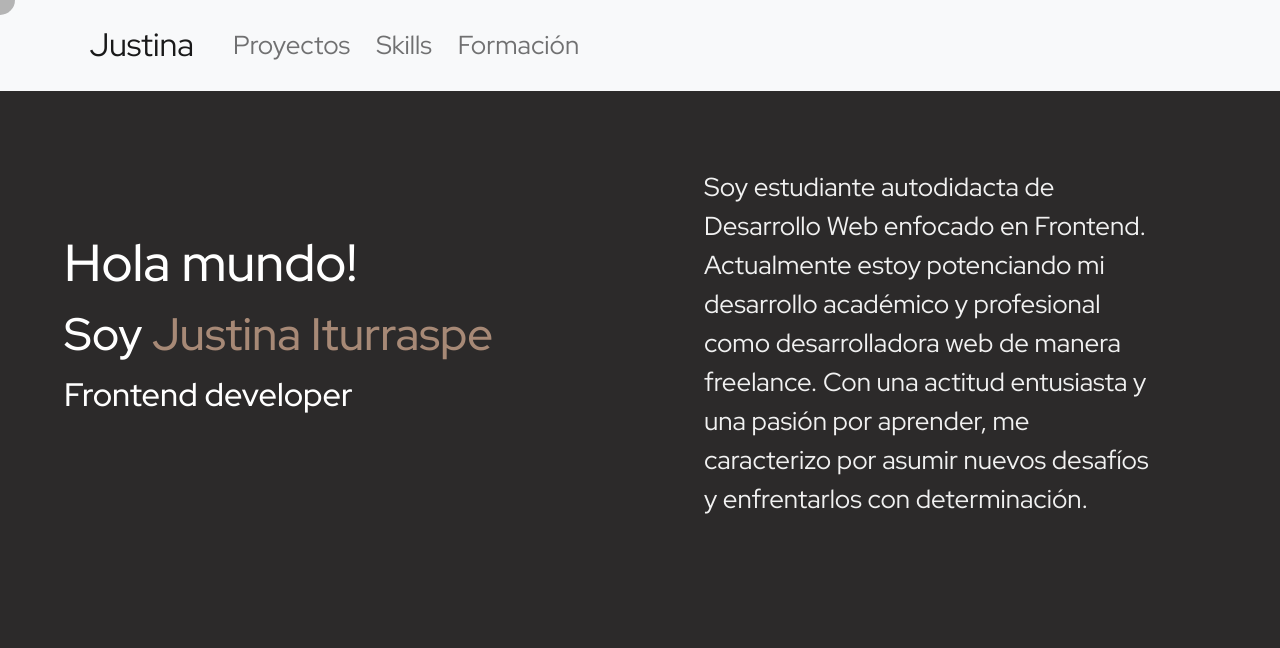
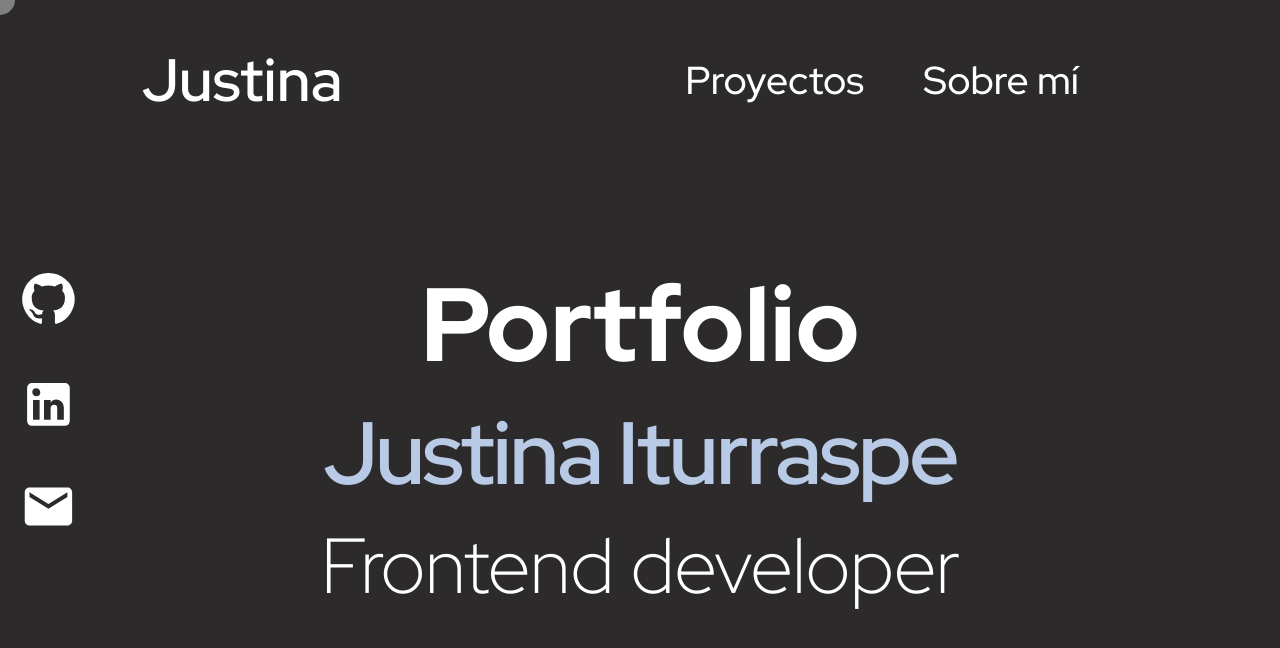
Before and after one commit to justinait/my-portfolio, a React (Create React App) app: page / in a window 1280 px wide. Shown: the top 648 px of the page. Built offline with nearby package versions, Linux system fonts and the light colour scheme; a web font is replaced by a local one.

Commit message:
CAMBIOS MODERNOS

```diff
--- a/public/index.html
+++ b/public/index.html
@@ -2,7 +2,7 @@
 <html lang="en">
   <head>
     <meta charset="utf-8" />
-    <link rel="icon" href="%PUBLIC_URL%/animation-fotocv.png" />
+    <link rel="icon" href="%PUBLIC_URL%/logo.png" />
     <meta name="viewport" content="width=device-width, initial-scale=1" />
     <meta name="theme-color" content="#000000" />
     <meta
--- a/src/App.js
+++ b/src/App.js
@@ -3,10 +3,9 @@ import Footer from './components/Footer/Footer';
 import { BrowserRouter, Route, Routes } from 'react-router-dom';
 import Projects from './components/Projects/Projects';
 import Header from './components/Header/Header';
-import Education from './components/Education/Education';
-import Skills from './components/Skills/Skills';
 import Home from './components/Home/Home';
 import { useState } from 'react';
+import About from './components/About/About';
 
 function App() {
   const [cursorPosition, setCursorPosition] = useState({ x: 0, y: 0 });
@@ -20,11 +19,14 @@ function App() {
       <div onMouseMove={handleMouseMove} className="app-container">
         <Header />
         <Routes>
+
           <Route path='/' element={<Home />} />
-          <Route path='/education' element={<Education />} />
+          <Route path='/about' element={<About />} />
           <Route path='/projects' element={<Projects />} />
-          <Route path='/skills' element={<Skills />} />
+
         </Routes>
+
+      {/* <Footer/> */}
         <div className="cursor" style={{ left: cursorPosition.x, top: cursorPosition.y }}></div>
       </div>
     </BrowserRouter>
--- /dev/null
+++ b/src/components/About/About.css
@@ -0,0 +1,20 @@
+.aboutText {
+
+    height: 70vh;
+    color: white;
+    width: 71vw;
+    margin: 25% auto 0;
+    text-align: left;
+    font-weight: 300;
+    font-size: large;
+}
+
+
+@media (min-width:624px) {
+    .aboutText {
+        margin: 10% auto 0;
+        font-size: larger;
+        height: 60vh;
+    }
+
+}
--- /dev/null
+++ b/src/components/About/About.js
@@ -0,0 +1,23 @@
+import React from 'react'
+import Education from '../Education/Education'
+import Skills from '../Skills/Skills'
+import './About.css'
+
+function About() {
+  return (
+    <div>
+        <p className='aboutText'>
+            Soy Justina, estudiante autodidacta de Desarrollo Web enfocado en Frontend.
+            Actualmente estoy potenciando mi desarrollo
+            académico y profesional como desarrolladora web
+            de manera freelance. Con una actitud entusiasta y
+            una pasión por aprender, me caracterizo por asumir
+            nuevos desafíos y enfrentarlos con determinación.
+        </p>
+        <Education />
+        <Skills />
+    </div>
+  )
+}
+
+export default About
--- a/src/components/Footer/Footer.css
+++ b/src/components/Footer/Footer.css
@@ -1,16 +1,34 @@
 .socialMedia {
-    background-color: #f1f1f1;
     padding: 1em 0;
     text-align: center;
-    position: absolute;
     bottom: 0;
     width: 100%;
+    position: fixed;
 }
 
 .socialMediaIcon {
-    margin: 0px 20px;
+    margin: 20px;
+    color: white;
 }
 
 .socialMediaIcon:hover {
-    color:grey;
+    color: #b8cae6;
+
 }
+
+@media (min-width:624px) {
+    .socialMedia{
+        display: flex;
+        position: absolute;
+        top: 219px;
+        width: -moz-fit-content;
+        width: fit-content;
+        flex-direction: column;
+        align-items: center;
+        position: absolute;
+        background: unset;
+    }
+    .socialMedia a {
+        margin: 5%;
+    }
+}
--- a/src/components/Footer/Footer.js
+++ b/src/components/Footer/Footer.js
@@ -2,7 +2,6 @@ import React from 'react'
 import GitHubIcon from '@mui/icons-material/GitHub';
 import LinkedInIcon from '@mui/icons-material/LinkedIn';
 import EmailIcon from '@mui/icons-material/Email';
-import DoneIcon from '@mui/icons-material/Done';
 import './Footer.css'
 
 function Footer() {
--- a/src/components/Header/Header.css
+++ b/src/components/Header/Header.css
@@ -1,51 +1,51 @@
-.navbarItems {
-    padding: 10px;
+.navbar {
+    display: flex;
+    justify-content: space-around !important;
+    align-items: center;
+    height: 16vh;
+}
+.rightNavbar {
+    display: flex;
+    justify-content: space-between;
+    width: 40%;
+}
+.navbarItem {
     color: white;
+    font-size: 1rem;
+    font-weight: 500;
+    text-decoration: none;
+}
+a:focus {
+    color: #daefff;
+}
+a:hover {
+    color: #daefff !important;
+}
+.brand {
+    color: white;
+    font-size: 1.8rem;
+    font-weight: 600;
     text-decoration: none;
 }
 
-#basic-nav-dropdown {
-    color: white;
-    padding: 10px;
-}
+@media (min-width: 768px) {
 
-.navbar-nav .dropdown-menu {
-    position: absolute !important;
-}
-
-.me-auto .rightNavbar {
-    font-size: 12px !important;
-}
-
-@media (min-width: 614px) {
+    .rightNavbar {
+        justify-content: space-evenly;
+    }
     .navbar {
-        top: 80px;
-        height: 80px;
-        font-size: 20px;
+        height: 20vh;
+    }
+    .navbarItem {
+        font-size: 1.5rem;
+    }
+    .brand {
+        font-size: 2.3rem;
     }
 }
 
 @media (min-width: 992px) {
 
-    .rightNavbarContainer {
-        justify-content: flex-end;
-        padding-right: 100px;
-        height: fit-content
-    }
 
-    .navbarItems {
-        margin:auto;
-    }
-
-    .navbarItems:hover,
-    #basic-nav-dropdown:hover {
-        color: black;
-        font-weight: 600;
-    }
-
-    .navbarItems:focus {
-        color:black;
-        font-weight: 600;
-    }
 
 }
--- a/src/components/Header/Header.js
+++ b/src/components/Header/Header.js
@@ -1,11 +1,22 @@
-import Container from 'react-bootstrap/Container';
-import Nav from 'react-bootstrap/Nav';
-import Navbar from 'react-bootstrap/Navbar';
+import { Link } from 'react-router-dom';
+import './Header.css'
 
 function Header() {
   return (
     <>
-      <Navbar bg="light" variant="light">
+      <div className='navbar'>
+        <Link to={'/'} className='brand'> Justina        </Link>
+
+        <div className='rightNavbar'>
+          <Link to={'/projects'} className='navbarItem'> Proyectos        </Link>
+          <Link to={'/about'} className='navbarItem'> Sobre mí        </Link>
+
+        </div>
+      </div>
+
+
+
+      {/* <Navbar bg="light" variant="light">
         <Container>
           <Navbar.Brand id='justina' href="/">Justina</Navbar.Brand>
           <Nav className="me-auto rightNavbar">
@@ -14,7 +25,7 @@ function Header() {
             <Nav.Link href="/education">Formación</Nav.Link>
           </Nav>
         </Container>
-      </Navbar>
+      </Navbar> */}
     </>
   );
 }
--- a/src/components/Home/Home.css
+++ b/src/components/Home/Home.css
@@ -1,10 +1,3 @@
-.presentation {
-    color: #f1f1f1;
-    width: 80vw;
-    margin: auto;
-    text-align: left;
-}
-
 .homeContainer {
     display: flex;
     flex-direction: column;
@@ -13,33 +6,46 @@
     align-items: flex-start;
 }
 
-.text {
-    margin: 5%;
-    width: 95vw;
+.presentation {
+    margin: 18% auto;
+    display: flex;
+    color: white;
+    height: 40vh;
+    flex-direction: column;
+    justify-content: space-evenly;
+}
+.presentation h2 {
+    display: none;
+}
+.presentation h5 {
+    font-size: 4rem;
+    font-weight: 700;
 }
 
 .title {
-    color: #A78976;
-    font-size: 1em;
+    color: #b8cae6;
+    font-size: 3rem;
+    letter-spacing: -0.10rem;
 }
 
-.title:hover {
-    color: #ffc6a2;;
-}
 
-@media (min-width: 667px) {
-    .homeContainer {
-        flex-direction: row;
-        margin-top: 6%;
-        justify-content: space-evenly;
-        align-items: flex-start;
+@media (min-width: 867px) {
+    .presentation{
+        margin: 8% auto;
+    }
+    .presentation h2 {
+        display: block;
+        font-size: 4rem;
+        font-weight: 800;
     }
 
-    .presentation {
-        width: 35%;
+    .title {
+        font-size: 3.4rem;
+        font-weight: 600;
     }
-    .text{
-        text-align: left;
-        width: 35%;
+    .presentation h5 {
+        font-size: 3rem;
+        letter-spacing: -0.03rem;
+        font-weight: 200;
     }
 }
--- a/src/components/Home/Home.js
+++ b/src/components/Home/Home.js
@@ -6,27 +6,16 @@ function Home() {
 
   return (
     <div>
-    <div className='homeContainer'>
 
-      <div className='text'>
-        <h2 style={{color:'white'}}>Hola mundo! </h2>
-        <h3 style={{color:'white'}}>Soy <a className='title' href='https://drive.google.com/file/d/1DPkT79B7gM67CwBe5R5lrf_FbP5A5kY4/view' target="_blank" style={{textDecoration:'none'}}>          Justina Iturraspe        </a></h3>
-        <h5 style={{color:'white'}}>Frontend developer</h5>
+      <div className='presentation'>
+        <h2>Portfolio </h2>
+        <h3><a className='title' href='https://drive.google.com/file/d/1DPkT79B7gM67CwBe5R5lrf_FbP5A5kY4/view' target="_blank" style={{textDecoration:'none'}}>          Justina Iturraspe        </a></h3>
+        <h5>Frontend developer</h5>
       </div>
 
-      <p className='presentation'>
-        Soy estudiante autodidacta de Desarrollo Web enfocado en Frontend.
-        Actualmente estoy potenciando mi desarrollo
-        académico y profesional como desarrolladora web
-        de manera freelance. Con una actitud entusiasta y
-        una pasión por aprender, me caracterizo por asumir
-        nuevos desafíos y enfrentarlos con determinación.
-      </p>
-      {/* <Footer/> */}
+      <Footer/>
 
     </div>
-
-  </div>
   )
 }
 
```
